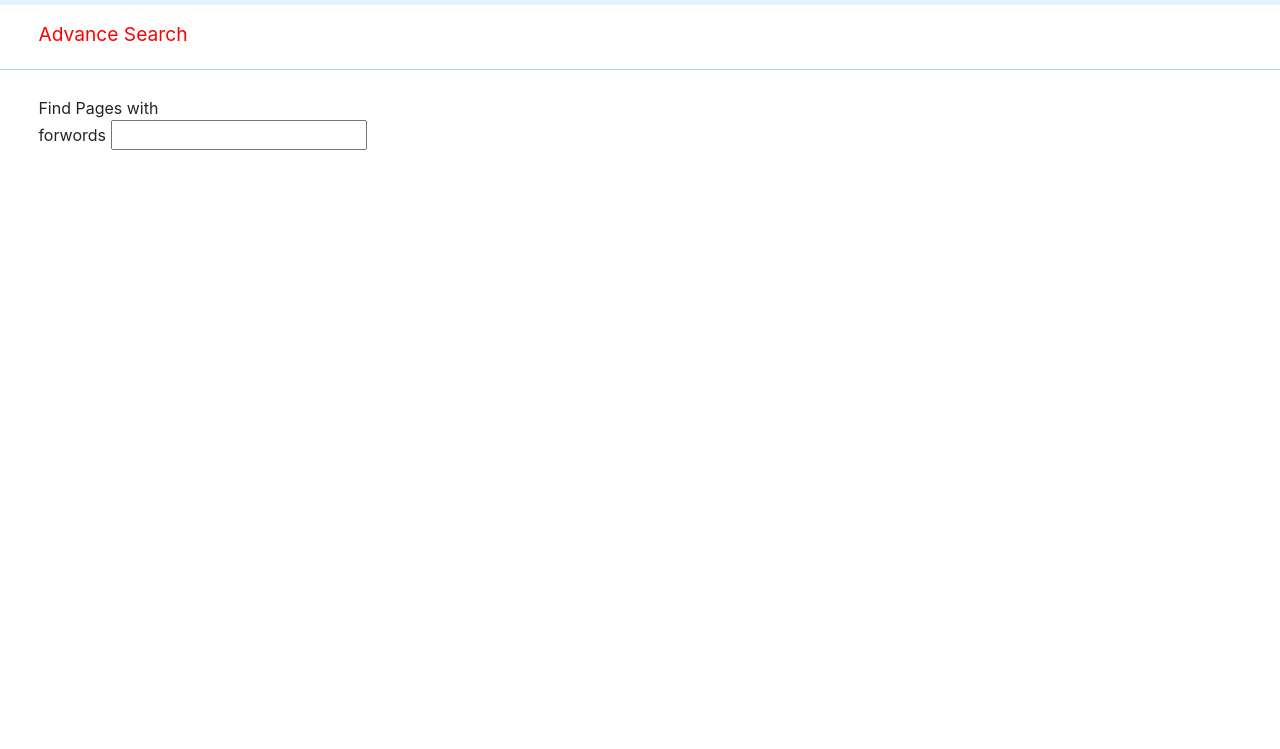
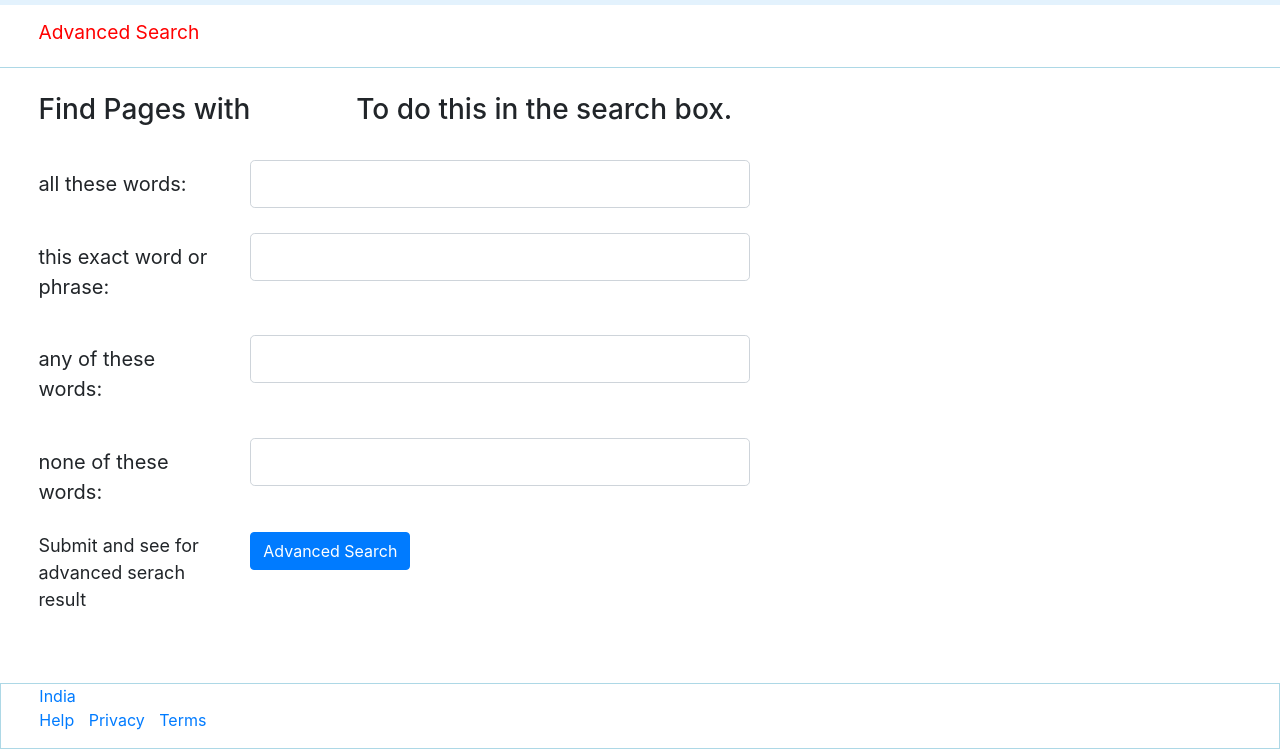
Before and after one commit to pranad9300/Saarch, a plain HTML site: page search/advance_search.html in a window 1280 px wide. Shown: the part 51-800 px from the top of the page. Drawn offline with nearby package versions, Linux system fonts and the light colour scheme.

Commit message:
advanced serach page devoloped

```diff
--- a/search/Css/index1.css
+++ b/search/Css/index1.css
@@ -60,7 +60,7 @@ input::backdrop{
     height: 50px;
 }
 .nvb{
-    margin:15px auto auto 3% ;
+    margin: 1% auto auto 3% ;
     font-size: larger;
     color:red;
 }
@@ -68,3 +68,27 @@ input::backdrop{
     margin-top:2%;
     margin-left: 3%;
 }
+
+.f1{
+      margin-top:2%;
+}
+
+@media only screen and (max-width: 325px) {
+    find {
+        display: none;
+    }
+}
+.find{
+     display: inline;
+}
+.foot{
+   position: fixed;
+   left: 0;
+   bottom: 0;
+   width: 100%;
+   color: white;
+   border:1px solid lightblue;
+}
+.foot1{
+    margin-left:3%;
+}
--- a/search/advance_search.html
+++ b/search/advance_search.html
@@ -17,24 +17,76 @@
         </header>
 
         <nav  class="na2"  >
-                 <p class=" nvb" >Advance Search</p>
+                 <p class=" nvb" >Advanced Search</p>
         </nav>
 
         <div class="main">
+
             <div class="row">
-               <div class="col-xl-12 col-sm-12">
-                   Find Pages with
+               <div class=" col-sm-3 ">
+                   <h3>Find Pages with</h3>
+               </div>
+               <div class="col-sm-auto find">
+                   <h3>To do this in the search box.</h3>
                </div>
             </div>
-            <div>
-                <form action="">
-                    <label for="with_words">forwords</label>
-                    <input type="text" id="_words">
+
+            <div class="f1">
+
+                <form method="GET" action="https://www.google.com/search">
+
+                    <div class="f1 form-group row">
+                        <label for="all_words" class="col-sm-2 col-form-label col-form-label-lg">all these words:</label>
+                        <div class="col-sm-5">
+                            <input type="text" class="form-control form-control-lg" name="as_q" id="all_words" >
+                        </div>
+                    </div>
+
+                    <div class="f1 form-group row">
+                        <label for="eaep" class="col-sm-2 col-form-label col-form-label-lg">this exact word or phrase:</label>
+                        <div class="col-sm-5">
+                            <input type="text" class="form-control form-control-lg" name="as_epq" id="eaep" >
+                        </div>
+                    </div>
+
+                    <div class="f1 form-group row">
+                        <label for="aotw" class="col-sm-2 col-form-label col-form-label-lg">any of these words:</label>
+                        <div class="col-sm-5">
+                            <input type="text" class="form-control form-control-lg" name="as_oq" id="aotw" >
+                        </div>
+                    </div>
+
+                    <div class="f1 form-group row">
+                        <label for="notw" class="col-sm-2  col-form-label col-form-label-lg">none of these words:</label>
+                        <div class="col-sm-5">
+                            <input type="text" class="form-control form-control-lg" name="as_eq" id="notw" >
+                        </div>
+                    </div>
+
+                    <div class="row form-group">
+                        <div class="col-sm-2 ">
+                            <p style="font-size:large;">Submit and see for advanced serach result</p>
+                        </div>
+                        <div class="col-sm-auto">
+                            <input type="submit" class="btn btn-primary" value="Advanced Search">
+                        </div>
+
+                    </div>
+
                 </form>
             </div>
-
         </div>
 
 
+        <footer class="foot ">
+            <p class="foot1 ">
+                <a  href="#" class=" disabled" style="border-bottom-style: 1px solid lightblue;">India</a>
+                <br>
+                <a href="#" class="disabled" style="margin-right:10px;">Help</a>
+                <a href="#" class="disabled" style="margin-right:10px;">Privacy</a>
+                <a href="#" class="disabled">Terms</a>
+            </p>
+        </footer>
+
     </body>
 </html>
```
